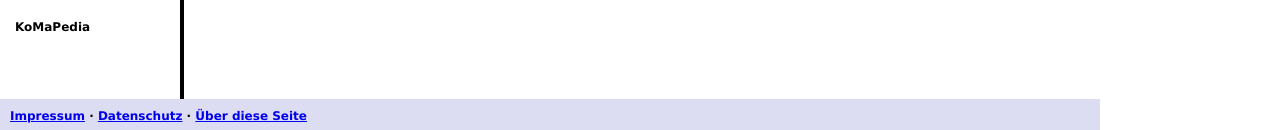
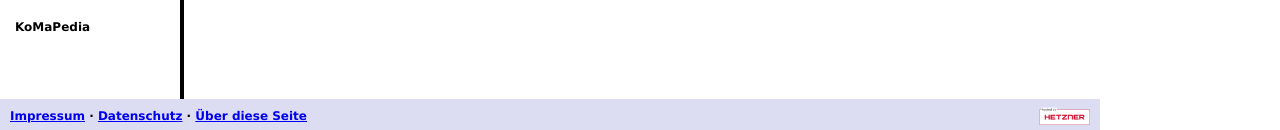
Before and after one commit to Die-KoMa/die-koma.org, a Jekyll site: the page built from index.md, in a window 1280 px wide. Shown: the part 767-897 px from the top of the page. Built offline with Jekyll 4.4.1, drawn with Linux system fonts in a browser that asks for light colours.

Commit message:
Add sponsoring note

```diff
--- a/_includes/footer.html
+++ b/_includes/footer.html
@@ -4,4 +4,8 @@
   <a href="/datenschutz/">Datenschutz</a>
   &middot;
   <a href="/ueber_diese_seite/">Über diese Seite</a>
+
+  <a class="sponsoring" href="https://www.hetzner.com/cloud" target="blank">
+    <img src="/core/image/hosted-by-hetzner-201.png" alt="hosted by HETZNER" />
+  </a>
 </div>
--- a/_sass/_footer.scss
+++ b/_sass/_footer.scss
@@ -2,4 +2,14 @@
   background-color: #dcdcf2;
   padding: 10px;
   font-weight: bold;
+
+  .sponsoring {
+    float: right;
+    position: relative;
+    top: -.2em;
+
+    img {
+      height: 1.5em;
+    }
+  }
 }
```
Also changed, not shown: core/image/hosted-by-hetzner-201.png (added).
